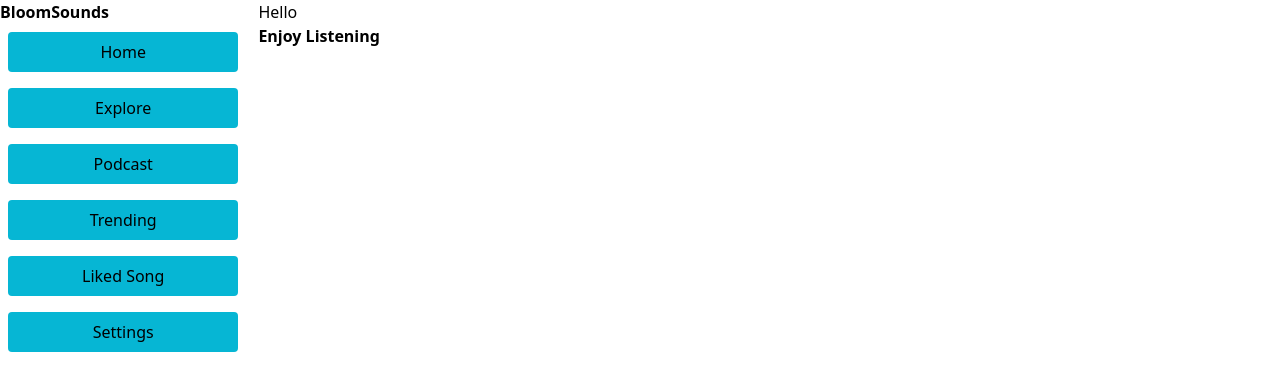
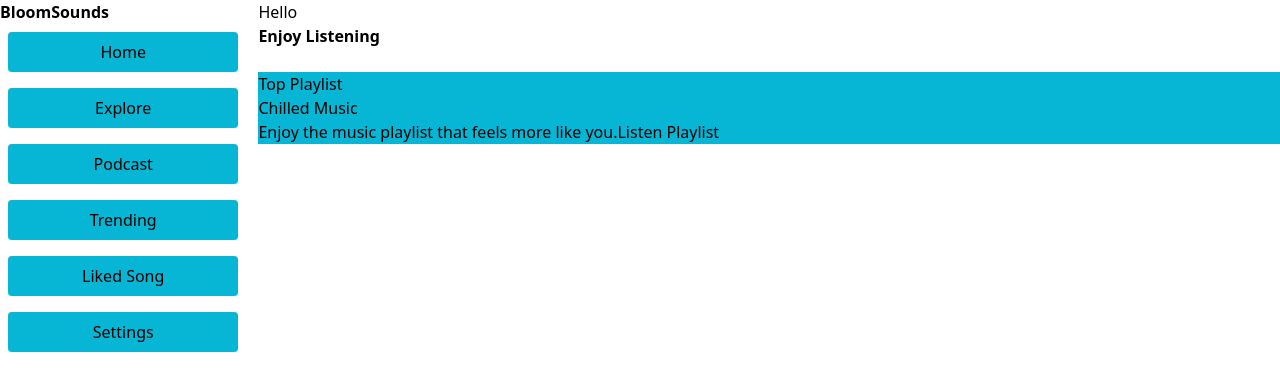
Before and after one commit to Carol254/bloom_music_app, an Angular app: page / in a window 1280 px wide. Shown: the top 390 px of the page. Built offline with nearby package versions, Linux system fonts and the light colour scheme.

Commit message:
changes to dashboard

```diff
--- a/src/app/dashboard/dashboard.component.html
+++ b/src/app/dashboard/dashboard.component.html
@@ -13,6 +13,12 @@
     <div class="col-span-4 flex flex-col">Hello
         <div class="text-1xl font-bold">Enjoy Listening
             <div> <input type="input"></div>
-    </div>
+        </div>
+        <div class="bg-cyan-500 w-100">
+            <span>Top Playlist</span>
+            <p>Chilled Music</p>
+            <span>Enjoy the music playlist that feels more like you.</span>
+            <span>Listen Playlist</span>
+        </div>
 
   </div>
```
